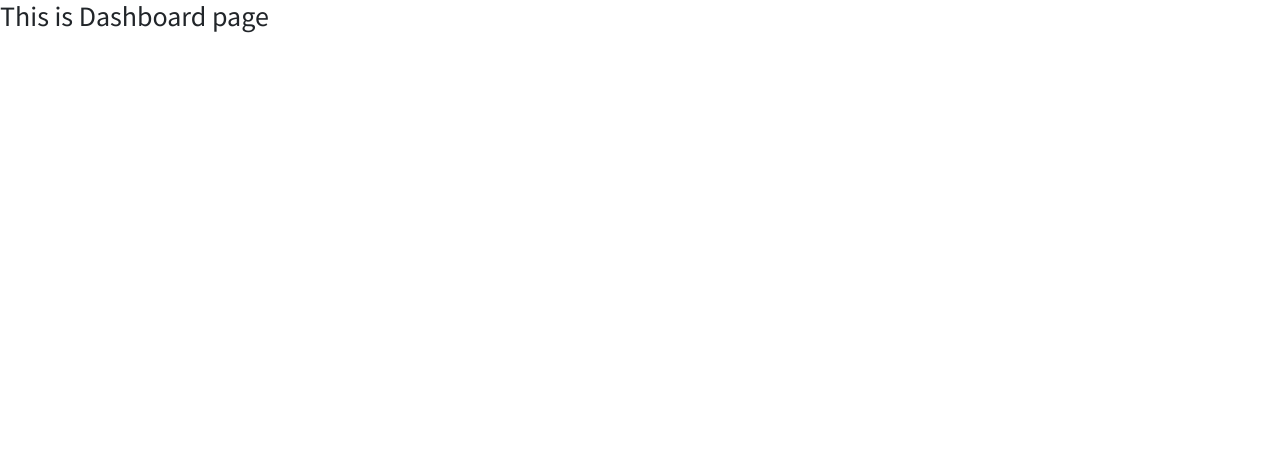
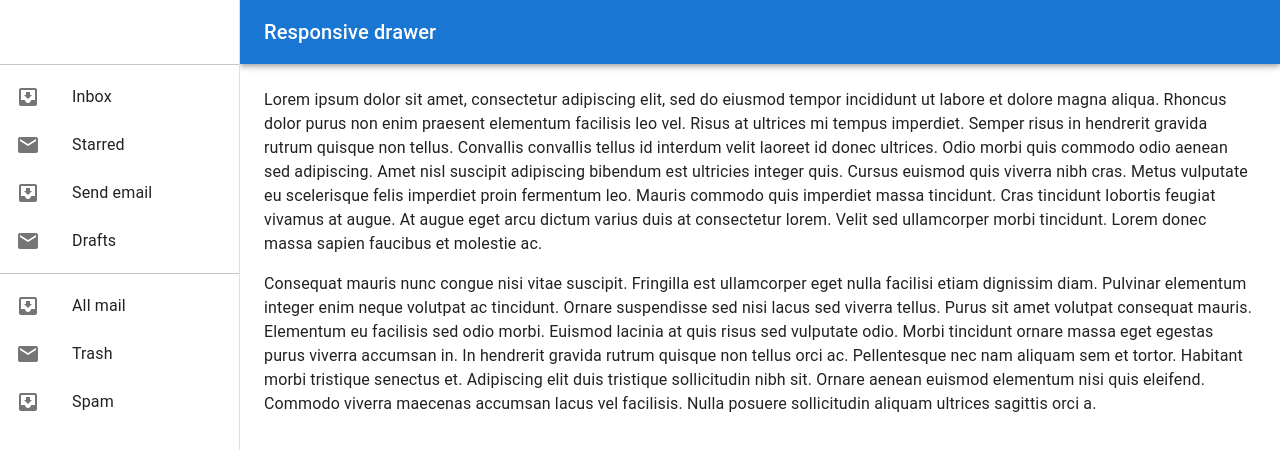
Before and after one commit to aspinchakma/MAROTIC_CLIENT, a React (Create React App) app: page /dashboard in a window 1280 px wide. Shown: the top 450 px of the page. Built offline with nearby package versions, Linux system fonts and the light colour scheme; no server answers; sample sign-in values are in the browser's storage.

Commit message:
basic set up admin panel

```diff
--- a/package.json
+++ b/package.json
@@ -5,6 +5,8 @@
   "dependencies": {
     "@emotion/react": "^11.5.0",
     "@emotion/styled": "^11.3.0",
+    "@material-ui/core": "^4.12.3",
+    "@mui/icons-material": "^5.1.0",
     "@mui/material": "^5.1.0",
     "@mui/styled-engine-sc": "^5.1.0",
     "@testing-library/jest-dom": "^5.11.4",
--- a/src/Pages/Dashboard/Dashboard.js
+++ b/src/Pages/Dashboard/Dashboard.js
@@ -1,11 +1,162 @@
-import React from 'react';
 
-const Dashboard = () => {
-    return (
+import * as React from 'react';
+import PropTypes from 'prop-types';
+import AppBar from '@mui/material/AppBar';
+import Box from '@mui/material/Box';
+import CssBaseline from '@mui/material/CssBaseline';
+import Divider from '@mui/material/Divider';
+import Drawer from '@mui/material/Drawer';
+import IconButton from '@mui/material/IconButton';
+import InboxIcon from '@mui/icons-material/MoveToInbox';
+import List from '@mui/material/List';
+import ListItem from '@mui/material/ListItem';
+import ListItemIcon from '@mui/material/ListItemIcon';
+import ListItemText from '@mui/material/ListItemText';
+import MailIcon from '@mui/icons-material/Mail';
+import MenuIcon from '@mui/icons-material/Menu';
+import Toolbar from '@mui/material/Toolbar';
+import Typography from '@mui/material/Typography';
+
+const drawerWidth = 240;
+
+function Dashboard(props) {
+    const { window } = props;
+    const [mobileOpen, setMobileOpen] = React.useState(false);
+
+    const handleDrawerToggle = () => {
+        setMobileOpen(!mobileOpen);
+    };
+
+    const drawer = (
         <div>
-            <h3>This is Dashboard page</h3>
+            <Toolbar />
+            <Divider />
+            <List>
+                {['Inbox', 'Starred', 'Send email', 'Drafts'].map((text, index) => (
+                    <ListItem button key={text}>
+                        <ListItemIcon>
+                            {index % 2 === 0 ? <InboxIcon /> : <MailIcon />}
+                        </ListItemIcon>
+                        <ListItemText primary={text} />
+                    </ListItem>
+                ))}
+            </List>
+            <Divider />
+            <List>
+                {['All mail', 'Trash', 'Spam'].map((text, index) => (
+                    <ListItem button key={text}>
+                        <ListItemIcon>
+                            {index % 2 === 0 ? <InboxIcon /> : <MailIcon />}
+                        </ListItemIcon>
+                        <ListItemText primary={text} />
+                    </ListItem>
+                ))}
+            </List>
         </div>
     );
+
+    const container = window !== undefined ? () => window().document.body : undefined;
+
+    return (
+        <Box sx={{ display: 'flex' }}>
+            <CssBaseline />
+            <AppBar
+                position="fixed"
+                sx={{
+                    width: { sm: `calc(100% - ${drawerWidth}px)` },
+                    ml: { sm: `${drawerWidth}px` },
+                }}
+            >
+                <Toolbar>
+                    <IconButton
+                        color="inherit"
+                        aria-label="open drawer"
+                        edge="start"
+                        onClick={handleDrawerToggle}
+                        sx={{ mr: 2, display: { sm: 'none' } }}
+                    >
+                        <MenuIcon />
+                    </IconButton>
+                    <Typography variant="h6" noWrap component="div">
+                        Responsive drawer
+                    </Typography>
+                </Toolbar>
+            </AppBar>
+            <Box
+                component="nav"
+                sx={{ width: { sm: drawerWidth }, flexShrink: { sm: 0 } }}
+                aria-label="mailbox folders"
+            >
+                {/* The implementation can be swapped with js to avoid SEO duplication of links. */}
+                <Drawer
+                    container={container}
+                    variant="temporary"
+                    open={mobileOpen}
+                    onClose={handleDrawerToggle}
+                    ModalProps={{
+                        keepMounted: true, // Better open performance on mobile.
+                    }}
+                    sx={{
+                        display: { xs: 'block', sm: 'none' },
+                        '& .MuiDrawer-paper': { boxSizing: 'border-box', width: drawerWidth },
+                    }}
+                >
+                    {drawer}
+                </Drawer>
+                <Drawer
+                    variant="permanent"
+                    sx={{
+                        display: { xs: 'none', sm: 'block' },
+                        '& .MuiDrawer-paper': { boxSizing: 'border-box', width: drawerWidth },
+                    }}
+                    open
+                >
+                    {drawer}
+                </Drawer>
+            </Box>
+            <Box
+                component="main"
+                sx={{ flexGrow: 1, p: 3, width: { sm: `calc(100% - ${drawerWidth}px)` } }}
+            >
+                <Toolbar />
+                <Typography paragraph>
+                    Lorem ipsum dolor sit amet, consectetur adipiscing elit, sed do eiusmod
+                    tempor incididunt ut labore et dolore magna aliqua. Rhoncus dolor purus non
+                    enim praesent elementum facilisis leo vel. Risus at ultrices mi tempus
+                    imperdiet. Semper risus in hendrerit gravida rutrum quisque non tellus.
+                    Convallis convallis tellus id interdum velit laoreet id donec ultrices.
+                    Odio morbi quis commodo odio aenean sed adipiscing. Amet nisl suscipit
+                    adipiscing bibendum est ultricies integer quis. Cursus euismod quis viverra
+                    nibh cras. Metus vulputate eu scelerisque felis imperdiet proin fermentum
+                    leo. Mauris commodo quis imperdiet massa tincidunt. Cras tincidunt lobortis
+                    feugiat vivamus at augue. At augue eget arcu dictum varius duis at
+                    consectetur lorem. Velit sed ullamcorper morbi tincidunt. Lorem donec massa
+                    sapien faucibus et molestie ac.
+                </Typography>
+                <Typography paragraph>
+                    Consequat mauris nunc congue nisi vitae suscipit. Fringilla est ullamcorper
+                    eget nulla facilisi etiam dignissim diam. Pulvinar elementum integer enim
+                    neque volutpat ac tincidunt. Ornare suspendisse sed nisi lacus sed viverra
+                    tellus. Purus sit amet volutpat consequat mauris. Elementum eu facilisis
+                    sed odio morbi. Euismod lacinia at quis risus sed vulputate odio. Morbi
+                    tincidunt ornare massa eget egestas purus viverra accumsan in. In hendrerit
+                    gravida rutrum quisque non tellus orci ac. Pellentesque nec nam aliquam sem
+                    et tortor. Habitant morbi tristique senectus et. Adipiscing elit duis
+                    tristique sollicitudin nibh sit. Ornare aenean euismod elementum nisi quis
+                    eleifend. Commodo viverra maecenas accumsan lacus vel facilisis. Nulla
+                    posuere sollicitudin aliquam ultrices sagittis orci a.
+                </Typography>
+            </Box>
+        </Box>
+    );
+}
+
+Dashboard.propTypes = {
+    /**
+     * Injected by the documentation to work in an iframe.
+     * You won't need it on your project.
+     */
+    window: PropTypes.func,
 };
 
 export default Dashboard;
```
Also changed, not shown: 2 other files (tests, documents, lock files or other folders).
